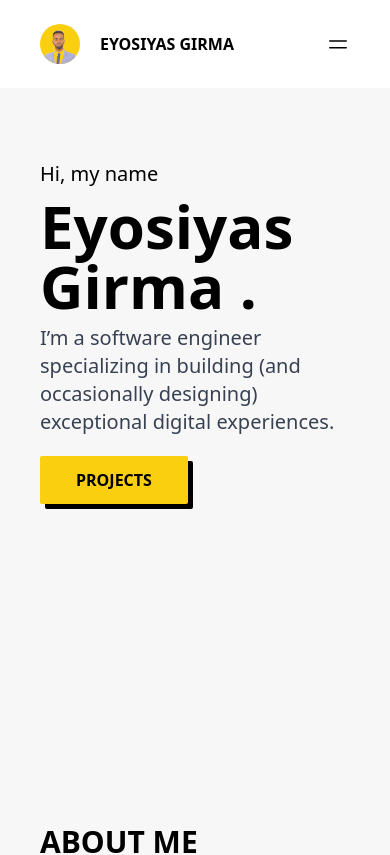
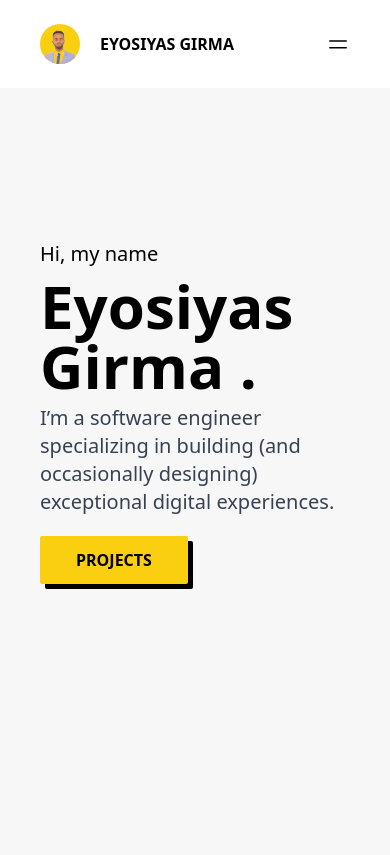
Before and after one commit to Eyosi-G/me, a React (Create React App) app: page / in a window 390 px wide. Shown: the top 855 px of the page. Built offline with nearby package versions, Linux system fonts and the light colour scheme.

Commit message:
minor fix

```diff
--- a/src/components/Hero.tsx
+++ b/src/components/Hero.tsx
@@ -3,13 +3,13 @@ import { Link } from "react-scroll";
 
 const Hero = () => {
     return (
-        <section className='px-10 md:px-20 flex py-40' id='home'>
+        <section className='relative px-10 md:px-20 flex pt-60 pb-40 md:py-40' id='home'>
             <div className='hidden mr-10 h-full md:flex flex-col justify-center items-center' >
                 <a target="_blank" href='https://www.linkedin.com/in/eyosiyas-g/' ><img className='w-7 h-7' src="icons/linkedin.svg" /></a>
                 <a target="_blank" href='https://github.com/eyosi-g' className='mt-5'><img className='w-7 h-7' src="icons/github.svg" /></a>
                 <a target="_blank" href='https://eyosi-g.medium.com/' className='mt-5'><img className='w-7 h-7' src="icons/medium.svg" /></a>
             </div>
-            <div>
+            <div className='relative z-20 '>
                 <h2 className='text-xl'>Hi, my name</h2>
                 <h1 className='text-6xl font-bold  mt-2'>Eyosiyas Girma .</h1>
                 <p className='text-xl md:w-[50%] mt-2 md:mt-5 text-gray-700'>I’m a software engineer specializing in building (and occasionally designing) exceptional digital experiences. </p>
--- a/src/components/Project.tsx
+++ b/src/components/Project.tsx
@@ -21,7 +21,7 @@ const Project = (props: IProps) => {
         <div className='grid md:grid-cols-12 gap-2 grid-cols-1 '>
             <div className={`col-span-6 order-2 ${isOdd ? "md:order-2" : "md:order-1"} `}>
                 <h1 className='text-xl font-bold'>{project.title}</h1>
-                <p className='mt-3 text-gray-700 '>{project.description}</p>
+                <p className='mt-3 text-gray-700 text-justify'>{project.description}</p>
                 <div className='flex mt-4 text-sm flex-wrap'>
                     {project.stacks.map(stack => {
                         return <div className='mr-1 mt-1 px-3 py-1 rounded-lg bg-gray-100'>{stack}</div>
@@ -45,7 +45,7 @@ const Project = (props: IProps) => {
             <div className={`col-span-6 order-1  ${isOdd ? "md:order-1" : "md:order-2"}`}>
                 <Carousel  showThumbs={false} >
                     {project.images.map((image) => {
-                        return <img className='w-full h-fu object-cover h-50 ' src={image} />
+                        return <img className='w-full  object-cover h-60 md:h-80' src={image} />
                     })}
                 </Carousel>
             </div>
--- a/src/components/Projects.tsx
+++ b/src/components/Projects.tsx
@@ -8,7 +8,7 @@ const Projects = () => {
                 <h1 className='font-bold text-3xl uppercase'>Projects</h1>
                 <span className='block mt-2 w-[40%] h-1 bg-[#facf0f]'></span>
             </div>
-            <div className='mt-10 pr-10 space-y-8'>
+            <div className='mt-10 md:pr-10 space-y-8'>
                 {projects.map((project, index) => {
                     const isOdd = index % 2 !== 0
                     return <Project project={project} isOdd={isOdd} />
```
Also changed, not shown: public/images/bg.png (added).
